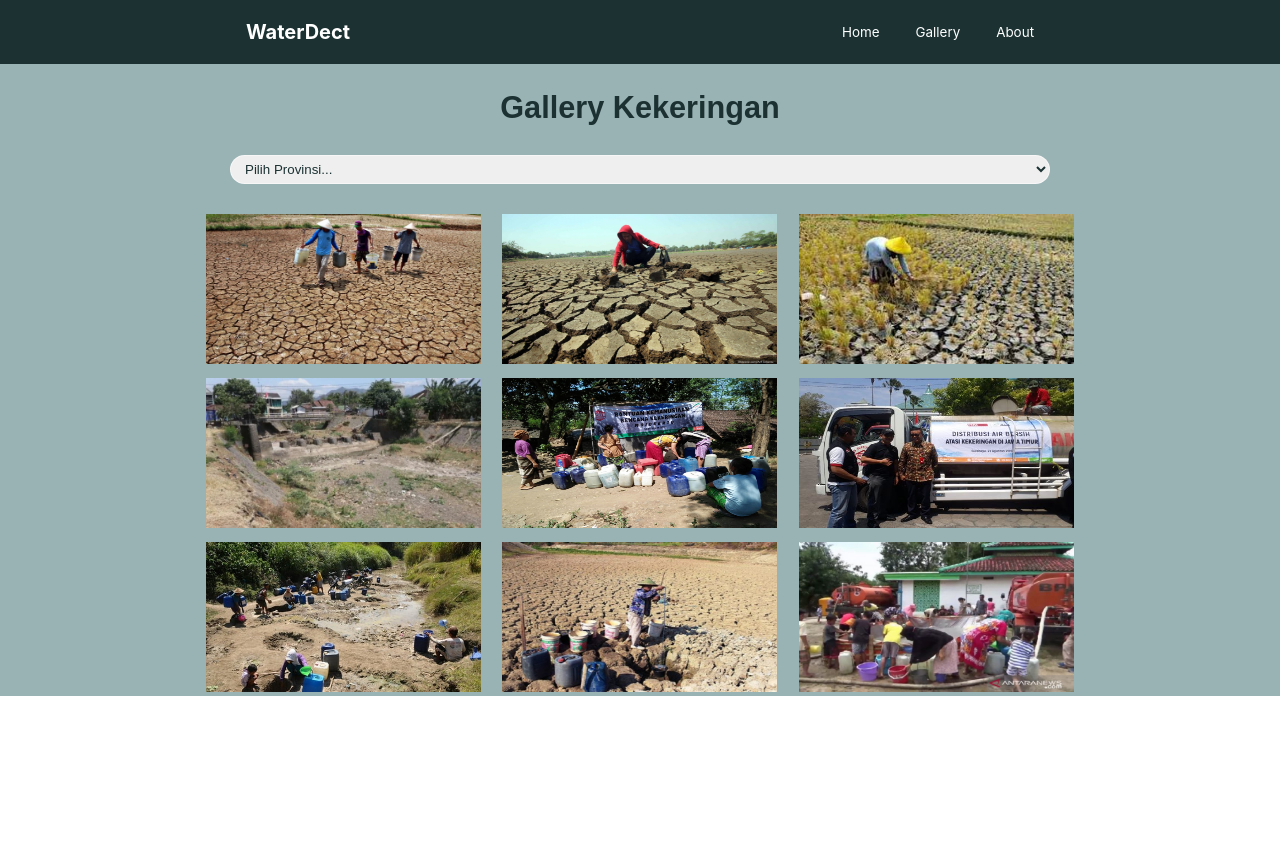
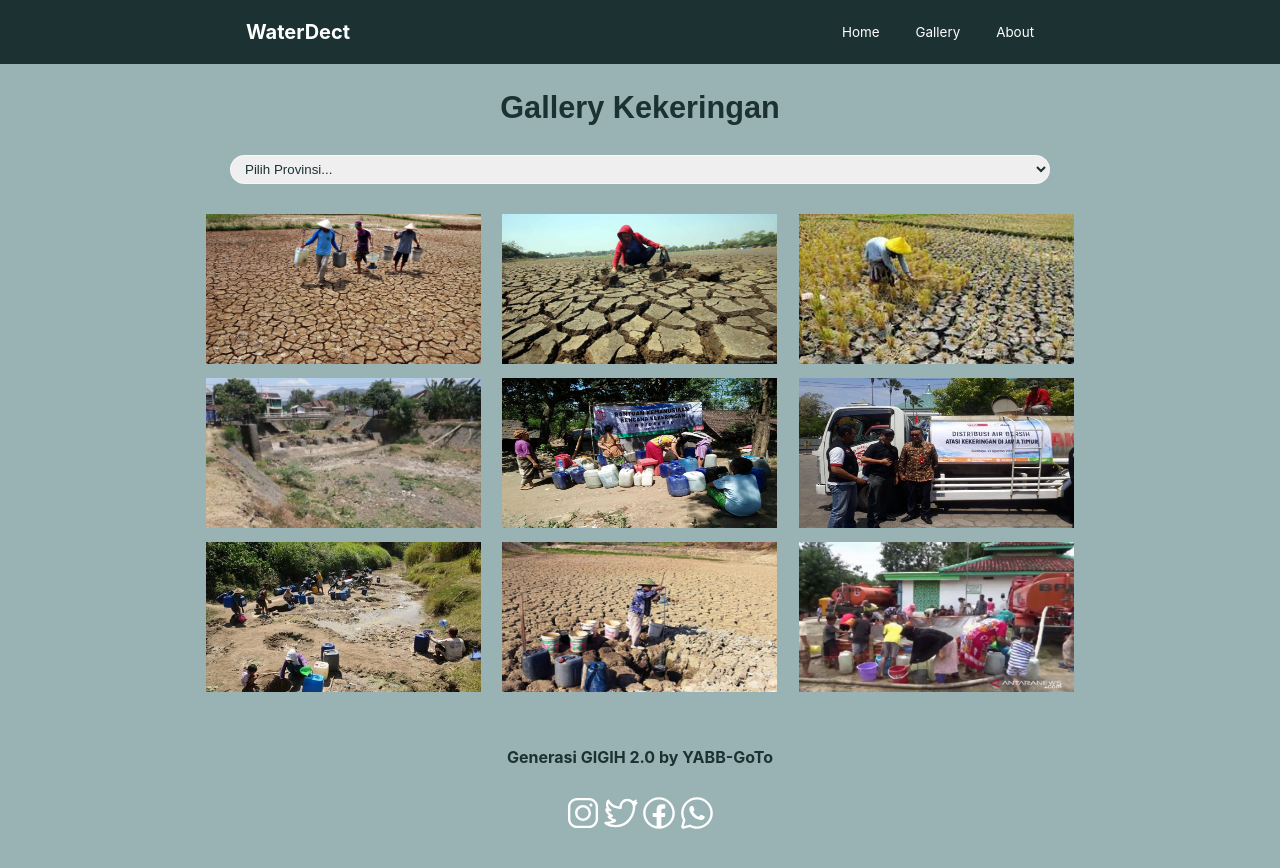
Before and after one commit to Yunanti/WaterDect-App, a React (Create React App) app: page /gallery in a window 1280 px wide. Shown: the top 868 px of the page. Before the commit the page ends 800 px from the top, so only its background shows below. Built offline with nearby package versions, Linux system fonts and the light colour scheme.

Commit message:
add footer gallery dan merapikan komponen

```diff
--- a/src/App.css
+++ b/src/App.css
@@ -1,38 +1,3 @@
-.App {
-  text-align: center;
+body {
+  background-color: #99b2b4;
 }
-
-.App-logo {
-  height: 40vmin;
-  pointer-events: none;
-}
-
-@media (prefers-reduced-motion: no-preference) {
-  .App-logo {
-    animation: App-logo-spin infinite 20s linear;
-  }
-}
-
-.App-header {
-  background-color: #282c34;
-  min-height: 100vh;
-  display: flex;
-  flex-direction: column;
-  align-items: center;
-  justify-content: center;
-  font-size: calc(10px + 2vmin);
-  color: white;
-}
-
-.App-link {
-  color: #61dafb;
-}
-
-@keyframes App-logo-spin {
-  from {
-    transform: rotate(0deg);
-  }
-  to {
-    transform: rotate(360deg);
-  }
-}
--- /dev/null
+++ b/src/components/pages/about/Footer.tsx
@@ -0,0 +1,12 @@
+import React from 'react'
+import { iconsList } from '../../svg/svg-list'
+
+export default function Footer() {
+  return (
+    <footer>
+        {iconsList.map((item) => (
+          <span>{item.icons}</span>
+        ))}
+      </footer>
+  )
+}
--- a/src/pages/about/About.jsx
+++ b/src/pages/about/About.jsx
@@ -1,7 +1,7 @@
+import Footer from '../../components/pages/about/Footer';
 import Form from '../../components/pages/about/Form';
 import Header from '../../components/pages/about/Header';
 import Main from '../../components/pages/about/Main';
-import { iconsList } from '../../components/svg/svg-list';
 
 function About() {
   return (
@@ -9,12 +9,7 @@ function About() {
       <Header />
       <Main />
       <Form />
-
-      <footer>
-        {iconsList.map((item) => (
-          <span>{item.icons}</span>
-        ))}
-      </footer>
+      <Footer />
     </>
   );
 }
--- a/src/pages/gallery/Gallery.tsx
+++ b/src/pages/gallery/Gallery.tsx
@@ -1,6 +1,7 @@
 import React from 'react'
 import { useSelector } from 'react-redux';
 import GalleryList from '../../components/images/gallery/GalleryList';
+import Footer from '../../components/pages/about/Footer';
 import Form from '../../components/pages/gallery/Form';
 
 export default function Gallery() {
@@ -14,7 +15,9 @@ export default function Gallery() {
           <Form />
           <GalleryList />
         </div>
+        <h4>Generasi GIGIH 2.0 by YABB-GoTo</h4>
       </header>
+      <Footer />
     </>
   )
 }
--- a/src/styles/pages/Gallery.css
+++ b/src/styles/pages/Gallery.css
@@ -1,5 +1,6 @@
 .header-gallery {
   padding-top: 90px;
+  padding-bottom: 5px;
   padding-left: 200px;
   padding-right: 200px;
   text-align: center;
@@ -14,3 +15,11 @@
   margin-bottom: 30px;
   text-align: center;
 }
+
+.container {
+  padding-bottom: 30px;
+}
+
+.header-gallery h4 {
+  color: #1b3132;
+}
```
